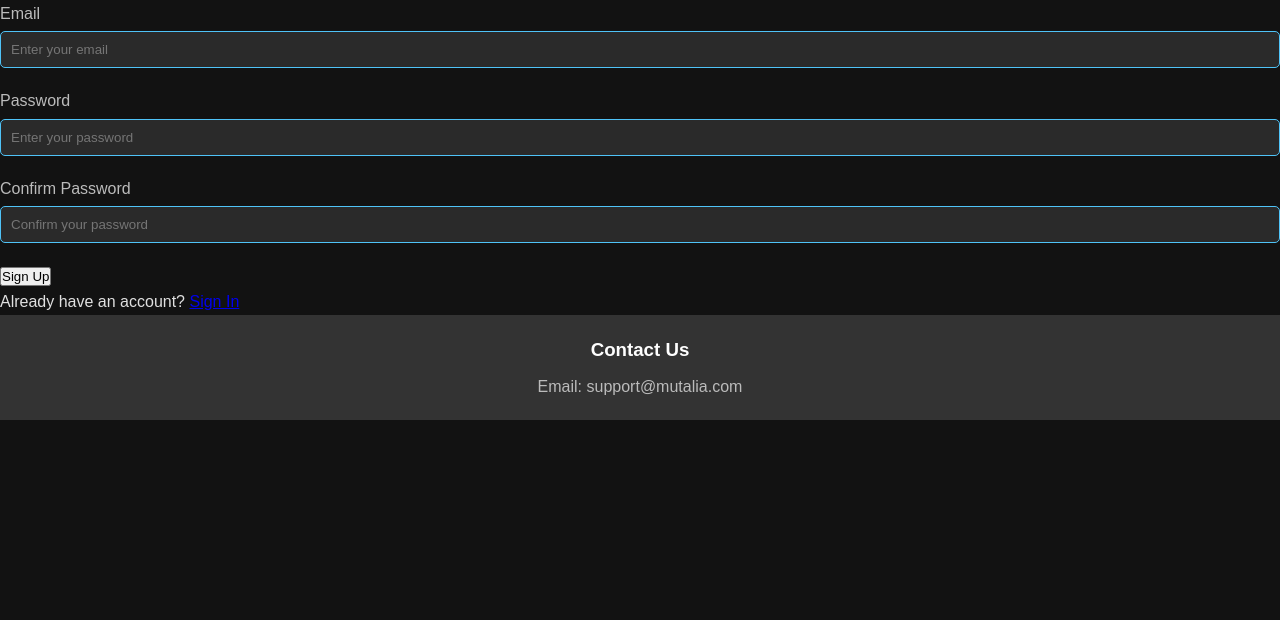
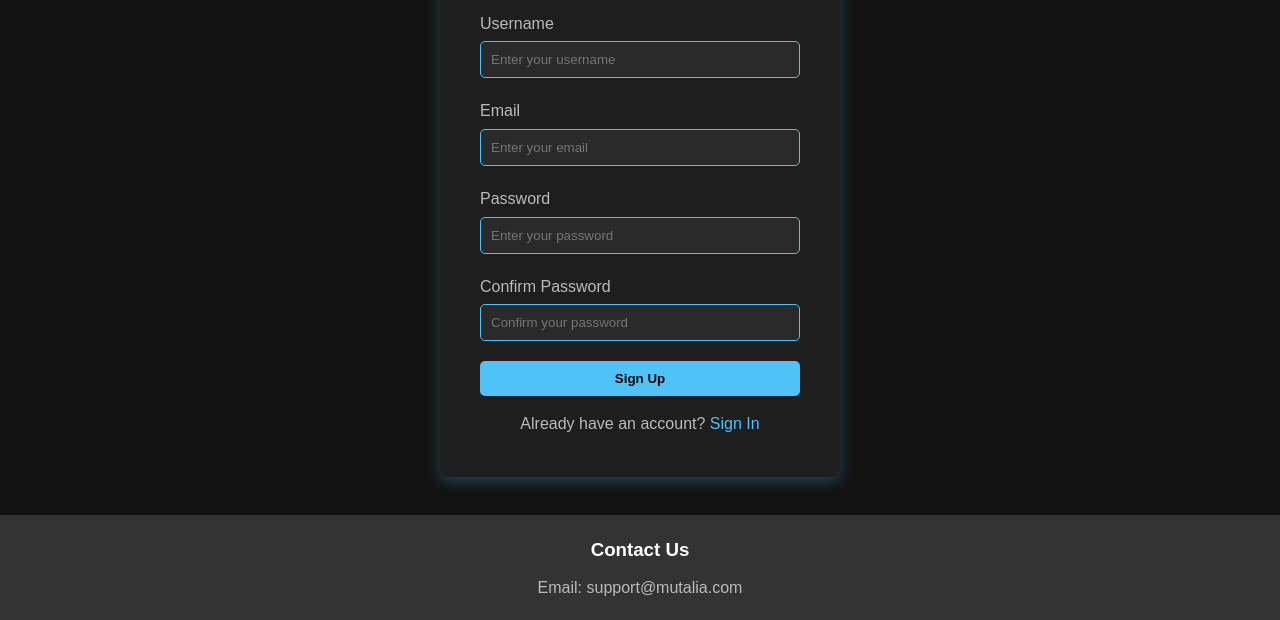
Before and after one commit to curiouscoder324/Mutalia, a plain HTML site: page Sign Up.html in a window 1280 px wide. Shown: the part 207-827 px from the top of the page. Before the commit the page ends 800 px from the top, so only its background shows below. Drawn offline with Linux system fonts and the light colour scheme.

Commit message:
Update styles.css

```diff
--- a/styles.css
+++ b/styles.css
@@ -266,3 +266,78 @@ footer p {
 .signin-container a:hover {
     text-decoration: underline;
 }
+
+/* Sign-Up Section */
+#signup {
+    display: flex;
+    justify-content: center;
+    align-items: center;
+    min-height: 80vh;
+    background-color: #121212;
+    padding: 20px;
+}
+
+.signup-container {
+    background-color: #1e1e1e;
+    padding: 40px;
+    border-radius: 8px;
+    box-shadow: 0 4px 15px rgba(79, 195, 247, 0.3);
+    max-width: 400px;
+    width: 100%;
+    text-align: center;
+}
+
+.signup-container h2 {
+    color: #ffffff;
+    margin-bottom: 20px;
+}
+
+.form-group {
+    margin-bottom: 20px;
+    text-align: left;
+}
+
+.form-group label {
+    color: #bbbbbb;
+    display: block;
+    margin-bottom: 5px;
+}
+
+.form-group input {
+    width: 100%;
+    padding: 10px;
+    border: 1px solid #4fc3f7;
+    border-radius: 5px;
+    background-color: #2a2a2a;
+    color: #e0e0e0;
+}
+
+.signup-button {
+    width: 100%;
+    padding: 10px;
+    background-color: #4fc3f7;
+    color: #000000;
+    border: none;
+    border-radius: 5px;
+    cursor: pointer;
+    font-weight: bold;
+    transition: background-color 0.3s ease;
+}
+
+.signup-button:hover {
+    background-color: #3ba3d7;
+}
+
+.signup-container p {
+    color: #bbbbbb;
+    margin-top: 15px;
+}
+
+.signup-container a {
+    color: #4fc3f7;
+    text-decoration: none;
+}
+
+.signup-container a:hover {
+    text-decoration: underline;
+}
```
